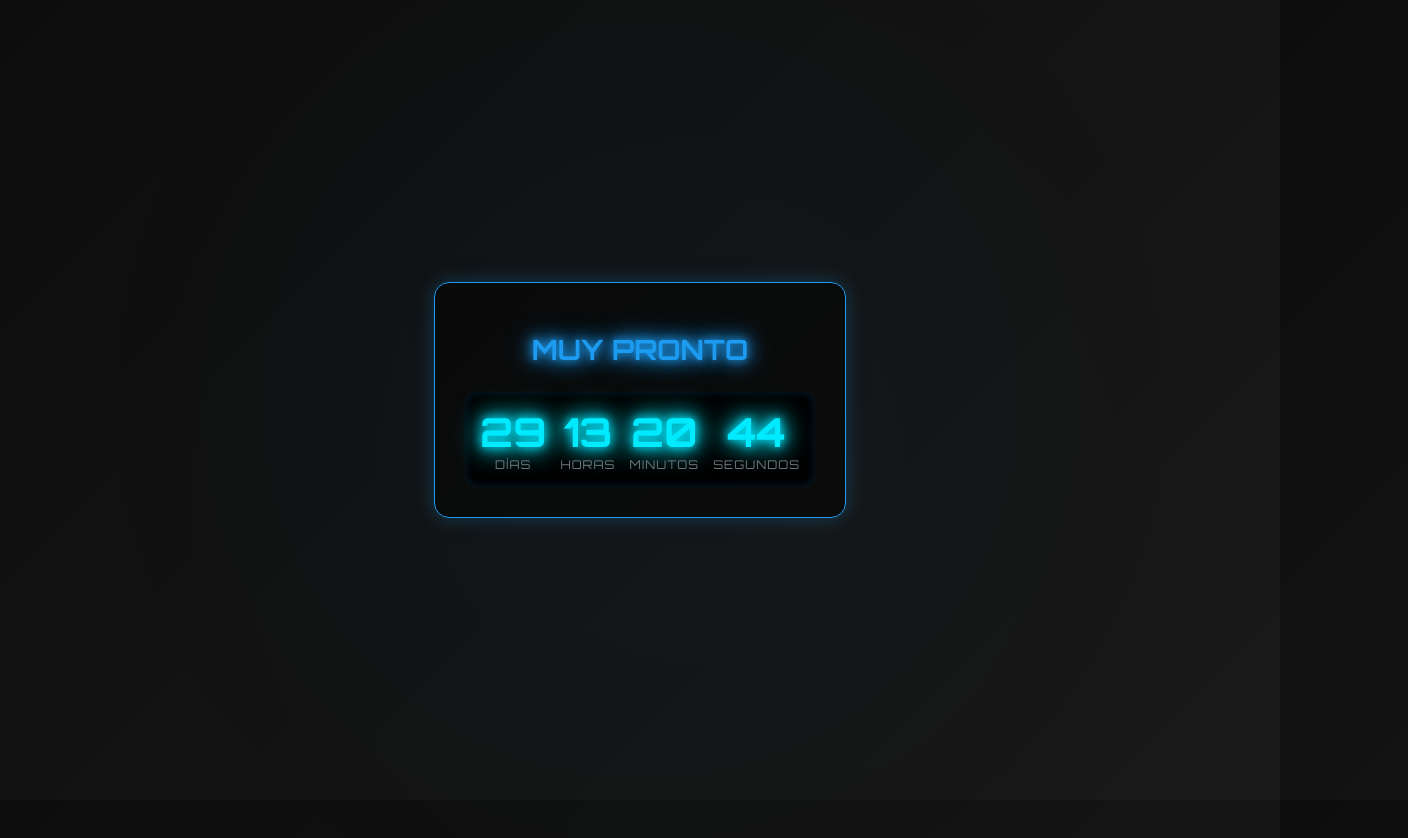
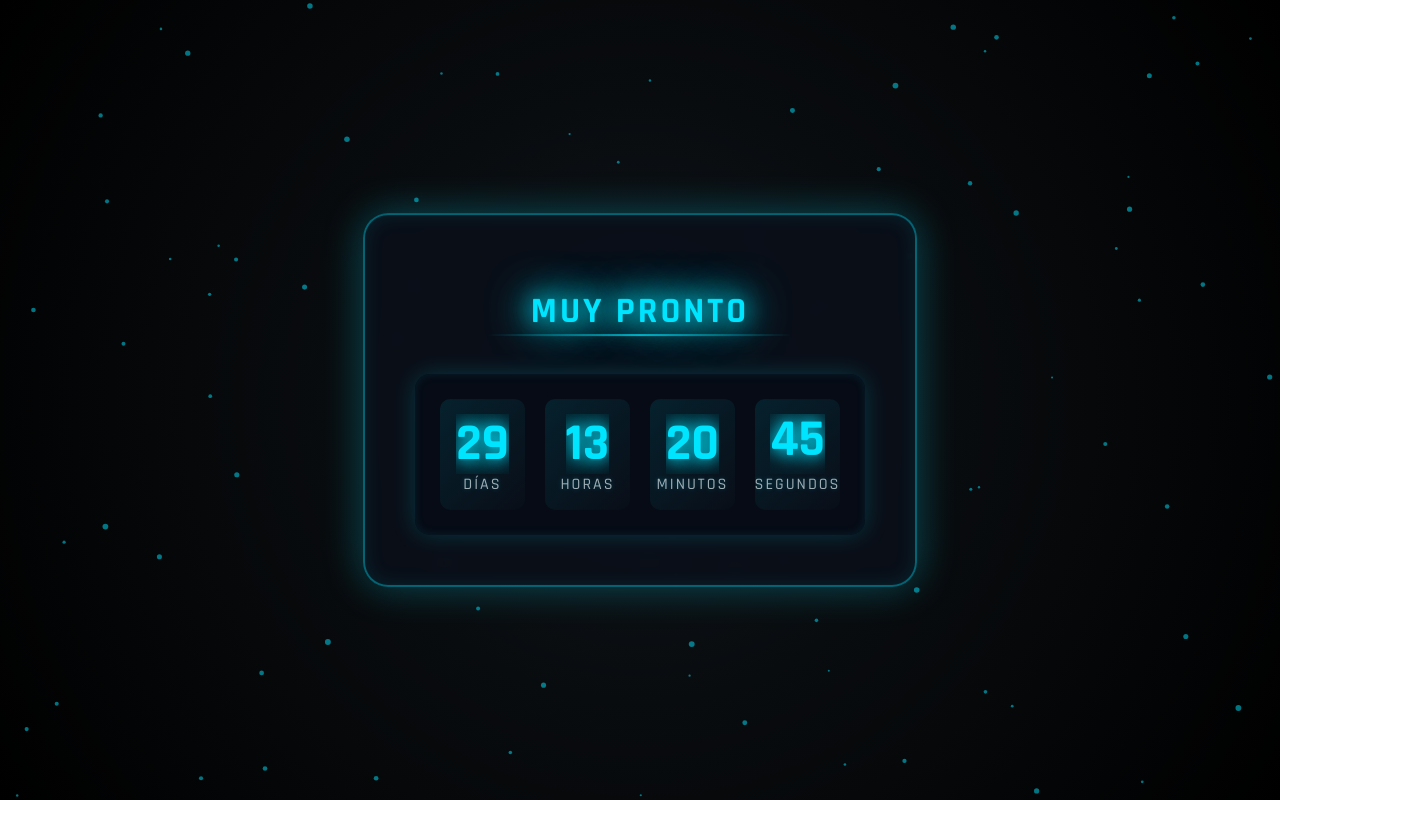
Before and after one commit to Dullahhan/contador, a plain HTML site: page index.html in a window 1280 px wide. Shown: the whole page, 1408 px wide, since content can reach past the window. After the commit the page ends 800 px from the top, so only its background shows below. Drawn offline with Linux system fonts and the light colour scheme.

Commit message:
Update index.html

```diff
--- a/index.html
+++ b/index.html
@@ -6,151 +6,322 @@
     <title>Impresiones Yani</title>
     <style>
         body {
-            background: linear-gradient(135deg, #0d0d0d, #1a1a1a);
-            color: #ffffff;
-            font-family: 'Orbitron', -apple-system, BlinkMacSystemFont, "Segoe UI", Roboto, sans-serif;
+            margin: 0;
+            padding: 0;
+            background: radial-gradient(circle at center, #0f1419, #000000);
+            color: #e0f7fa;
+            font-family: 'Rajdhani', -apple-system, BlinkMacSystemFont, "Segoe UI", Roboto, sans-serif;
             display: flex;
             justify-content: center;
             align-items: center;
-            height: 100vh;
-            margin: 0;
+            min-height: 100vh;
             overflow: hidden;
+            position: relative;
         }
 
         .container {
-            background: rgba(10, 10, 10, 0.9);
-            padding: 30px;
-            border-radius: 15px;
-            box-shadow: 0 0 20px rgba(29, 155, 240, 0.3);
+            background: rgba(10, 15, 25, 0.9);
+            padding: 50px;
+            border-radius: 25px;
+            box-shadow: 0 0 40px rgba(0, 229, 255, 0.3), inset 0 0 20px rgba(0, 229, 255, 0.1);
             text-align: center;
-            width: 350px;
+            width: 450px;
             position: relative;
-            border: 1px solid #1d9bf0;
+            border: 2px solid rgba(0, 229, 255, 0.4);
+            backdrop-filter: blur(8px);
+            z-index: 2;
+            animation: holoFloat 5s ease-in-out infinite;
         }
 
         h1 {
-            font-size: 28px;
-            margin-bottom: 25px;
-            color: #1d9bf0;
-            text-shadow: 0 0 10px rgba(29, 155, 240, 0.7);
-            animation: neonGlow 1.5s ease-in-out infinite alternate;
+            font-size: 36px;
+            margin-bottom: 40px;
+            color: #00e5ff;
+            text-shadow: 0 0 20px rgba(0, 229, 255, 0.9), 0 0 40px rgba(0, 229, 255, 0.6);
+            letter-spacing: 3px;
+            position: relative;
+            animation: holoText 2s infinite alternate;
+        }
+
+        h1::after {
+            content: '';
+            position: absolute;
+            top: 100%;
+            left: 50%;
+            width: 60%;
+            height: 2px;
+            background: linear-gradient(to right, transparent, #00e5ff, transparent);
+            transform: translateX(-50%);
+            animation: scanLine 3s infinite;
         }
 
         .counter {
-            display: flex;
-            justify-content: space-between;
-            padding: 15px;
-            background: #000000;
-            border-radius: 10px;
-            box-shadow: inset 0 0 10px rgba(29, 155, 240, 0.2);
+            display: grid;
+            grid-template-columns: repeat(4, 1fr);
+            gap: 20px;
+            padding: 25px;
+            background: rgba(5, 10, 20, 0.7);
+            border-radius: 15px;
+            box-shadow: 0 0 25px rgba(0, 229, 255, 0.2), inset 0 0 10px rgba(0, 229, 255, 0.1);
         }
 
         .time-block {
             display: flex;
             flex-direction: column;
-            transition: transform 0.3s ease;
+            align-items: center;
+            padding: 15px;
+            background: linear-gradient(135deg, rgba(0, 229, 255, 0.1), rgba(10, 15, 25, 0.8));
+            border-radius: 10px;
+            transition: all 0.5s ease;
+            position: relative;
+            overflow: hidden;
+        }
+
+        .time-block::before {
+            content: '';
+            position: absolute;
+            top: -50%;
+            left: -50%;
+            width: 200%;
+            height: 200%;
+            background: radial-gradient(circle, rgba(0, 229, 255, 0.2), transparent);
+            opacity: 0;
+            transition: opacity 0.5s ease;
+        }
+
+        .time-block:hover::before {
+            opacity: 1;
         }
 
         .time-block:hover {
-            transform: scale(1.1);
+            transform: translateY(-8px) scale(1.08);
+            box-shadow: 0 10px 20px rgba(0, 229, 255, 0.5);
+        }
+
+        .time-wrapper {
+            position: relative;
+            height: 60px;
+            overflow: hidden;
         }
 
         .time {
-            font-size: 40px;
-            font-weight: bold;
-            color: #00eaff;
-            text-shadow: 0 0 5px #00eaff, 0 0 15px #00eaff;
-            animation: pulse 2s infinite;
+            font-size: 52px;
+            font-weight: 700;
+            color: #00e5ff;
+            text-shadow: 0 0 15px #00e5ff, 0 0 30px rgba(0, 229, 255, 0.7);
+            display: block;
+            line-height: 60px;
+            transition: transform 0.4s ease-out;
         }
 
         .label {
-            font-size: 12px;
-            color: #71767b;
+            font-size: 16px;
+            color: #b0bec5;
             text-transform: uppercase;
-            letter-spacing: 1px;
+            letter-spacing: 2px;
+            opacity: 0.9;
+            text-shadow: 0 0 5px rgba(0, 229, 255, 0.3);
         }
 
-        @keyframes neonGlow {
-            from { text-shadow: 0 0 5px #1d9bf0, 0 0 10px #1d9bf0, 0 0 15px #1d9bf0; }
-            to { text-shadow: 0 0 10px #1d9bf0, 0 0 20px #1d9bf0, 0 0 30px #1d9bf0; }
-        }
-
-        @keyframes pulse {
-            0% { text-shadow: 0 0 5px #00eaff, 0 0 10px #00eaff; }
-            50% { text-shadow: 0 0 10px #00eaff, 0 0 20px #00eaff, 0 0 30px #00eaff; }
-            100% { text-shadow: 0 0 5px #00eaff, 0 0 10px #00eaff; }
-        }
-
-        .bg-animation {
+        .bg-canvas {
             position: absolute;
             top: 0;
             left: 0;
             width: 100%;
             height: 100%;
-            background: radial-gradient(circle, rgba(29, 155, 240, 0.1) 0%, rgba(0, 0, 0, 0) 70%);
-            animation: bgPulse 10s infinite;
-            z-index: -1;
+            z-index: 1;
         }
 
-        @keyframes bgPulse {
-            0% { transform: scale(1); opacity: 0.1; }
-            50% { transform: scale(1.2); opacity: 0.2; }
-            100% { transform: scale(1); opacity: 0.1; }
+        .holo-overlay {
+            position: absolute;
+            top: 0;
+            left: 0;
+            width: 100%;
+            height: 100%;
+            background: linear-gradient(to bottom, rgba(0, 229, 255, 0.05), transparent);
+            z-index: 1;
+            pointer-events: none;
+            animation: shimmer 6s infinite;
+        }
+
+        /* Animaciones */
+        @keyframes holoFloat {
+            0%, 100% { transform: translateY(0) rotateX(2deg); }
+            50% { transform: translateY(-15px) rotateX(-2deg); }
+        }
+
+        @keyframes holoText {
+            0% { text-shadow: 0 0 15px #00e5ff, 0 0 30px #00e5ff; }
+            100% { text-shadow: 0 0 25px #00e5ff, 0 0 50px #00e5ff, 0 0 60px #00e5ff; }
+        }
+
+        @keyframes scanLine {
+            0%, 100% { width: 60%; opacity: 0.5; }
+            50% { width: 80%; opacity: 1; }
+        }
+
+        @keyframes holoPulse {
+            0%, 100% { text-shadow: 0 0 10px #00e5ff, 0 0 20px #00e5ff; }
+            50% { text-shadow: 0 0 20px #00e5ff, 0 0 40px #00e5ff, 0 0 50px #00e5ff; }
+        }
+
+        @keyframes shimmer {
+            0%, 100% { opacity: 0.05; }
+            50% { opacity: 0.15; }
         }
     </style>
-    <link href="https://fonts.googleapis.com/css2?family=Orbitron:wght@400;700&display=swap" rel="stylesheet">
+    <link href="https://fonts.googleapis.com/css2?family=Rajdhani:wght@500;700&display=swap" rel="stylesheet">
 </head>
 <body>
-    <div class="bg-animation"></div>
+    <canvas class="bg-canvas" id="particleCanvas"></canvas>
+    <div class="holo-overlay"></div>
     <div class="container">
         <h1>MUY PRONTO</h1>
         <div class="counter">
             <div class="time-block">
-                <span class="time" id="days">00</span>
+                <div class="time-wrapper">
+                    <span class="time" id="days">00</span>
+                </div>
                 <span class="label">Días</span>
             </div>
             <div class="time-block">
-                <span class="time" id="hours">00</span>
+                <div class="time-wrapper">
+                    <span class="time" id="hours">00</span>
+                </div>
                 <span class="label">Horas</span>
             </div>
             <div class="time-block">
-                <span class="time" id="minutes">00</span>
+                <div class="time-wrapper">
+                    <span class="time" id="minutes">00</span>
+                </div>
                 <span class="label">Minutos</span>
             </div>
             <div class="time-block">
-                <span class="time" id="seconds">00</span>
+                <div class="time-wrapper">
+                    <span class="time" id="seconds">00</span>
+                </div>
                 <span class="label">Segundos</span>
             </div>
         </div>
     </div>
 
     <script>
-        // Fecha objetivo fija (ejemplo: 30 días desde el 23 de febrero de 2025)
+        // Contador con efecto de rueda
         const countDownDate = new Date("March 25, 2025 00:00:00").getTime();
+        let prevValues = { days: null, hours: null, minutes: null, seconds: null };
 
-        // Actualizar el contador cada segundo
-        const x = setInterval(function() {
+        const updateCounter = () => {
             const now = new Date().getTime();
             const distance = countDownDate - now;
 
-            // Cálculos para días, horas, minutos y segundos
             const days = Math.floor(distance / (1000 * 60 * 60 * 24));
             const hours = Math.floor((distance % (1000 * 60 * 60 * 24)) / (1000 * 60 * 60));
             const minutes = Math.floor((distance % (1000 * 60 * 60)) / (1000 * 60));
             const seconds = Math.floor((distance % (1000 * 60)) / 1000);
 
-            // Mostrar los valores
-            document.getElementById("days").innerText = days.toString().padStart(2, '0');
-            document.getElementById("hours").innerText = hours.toString().padStart(2, '0');
-            document.getElementById("minutes").innerText = minutes.toString().padStart(2, '0');
-            document.getElementById("seconds").innerText = seconds.toString().padStart(2, '0');
+            const elements = {
+                days: document.getElementById("days"),
+                hours: document.getElementById("hours"),
+                minutes: document.getElementById("minutes"),
+                seconds: document.getElementById("seconds")
+            };
 
-            // Cuando el contador llegue a cero
+            const newValues = {
+                days: String(days).padStart(2, '0'),
+                hours: String(hours).padStart(2, '0'),
+                minutes: String(minutes).padStart(2, '0'),
+                seconds: String(seconds).padStart(2, '0')
+            };
+
+            // Animar solo si el valor cambió
+            for (let key in newValues) {
+                if (prevValues[key] !== null && prevValues[key] !== newValues[key]) {
+                    const el = elements[key];
+                    el.style.transform = "translateY(-60px)"; // Mover hacia arriba
+                    setTimeout(() => {
+                        el.style.transition = "none";
+                        el.innerText = newValues[key];
+                        el.style.transform = "translateY(60px)"; // Preparar para bajar
+                        setTimeout(() => {
+                            el.style.transition = "transform 0.4s ease-out";
+                            el.style.transform = "translateY(0)"; // Volver a posición
+                        }, 20);
+                    }, 400);
+                } else if (prevValues[key] === null) {
+                    elements[key].innerText = newValues[key];
+                }
+            }
+
+            prevValues = { ...newValues };
+
             if (distance < 0) {
                 clearInterval(x);
-                document.querySelector(".counter").innerHTML = "¡Tiempo terminado!";
+                document.querySelector(".counter").innerHTML = `
+                    <span style="color: #00e5ff; text-shadow: 0 0 20px #00e5ff; font-size: 24px; animation: fadeIn 1s ease-in;">
+                        ¡ACTIVACIÓN COMPLETA!
+                    </span>`;
             }
-        }, 1000);
+        };
+
+        updateCounter(); // Ejecutar inmediatamente
+        const x = setInterval(updateCounter, 1000);
+
+        // Partículas interactivas
+        const canvas = document.getElementById("particleCanvas");
+        const ctx = canvas.getContext("2d");
+        canvas.width = window.innerWidth;
+        canvas.height = window.innerHeight;
+
+        const particles = [];
+        const particleCount = 100;
+
+        class Particle {
+            constructor() {
+                this.x = Math.random() * canvas.width;
+                this.y = Math.random() * canvas.height;
+                this.size = Math.random() * 2 + 1;
+                this.speedX = Math.random() * 0.5 - 0.25;
+                this.speedY = Math.random() * 0.5 - 0.25;
+            }
+            update() {
+                this.x += this.speedX;
+                this.y += this.speedY;
+                if (this.x < 0 || this.x > canvas.width) this.speedX *= -1;
+                if (this.y < 0 || this.y > canvas.height) this.speedY *= -1;
+            }
+            draw() {
+                ctx.fillStyle = "rgba(0, 229, 255, 0.5)";
+                ctx.beginPath();
+                ctx.arc(this.x, this.y, this.size, 0, Math.PI * 2);
+                ctx.fill();
+            }
+        }
+
+        for (let i = 0; i < particleCount; i++) {
+            particles.push(new Particle());
+        }
+
+        function animateParticles() {
+            ctx.clearRect(0, 0, canvas.width, canvas.height);
+            particles.forEach(p => {
+                p.update();
+                p.draw();
+            });
+            requestAnimationFrame(animateParticles);
+        }
+        animateParticles();
+
+        canvas.addEventListener("mousemove", (e) => {
+            particles.forEach(p => {
+                const dx = e.x - p.x;
+                const dy = e.y - p.y;
+                const dist = Math.sqrt(dx * dx + dy * dy);
+                if (dist < 100) {
+                    p.x -= dx * 0.05;
+                    p.y -= dy * 0.05;
+                }
+            });
+        });
     </script>
 </body>
 </html>
```
